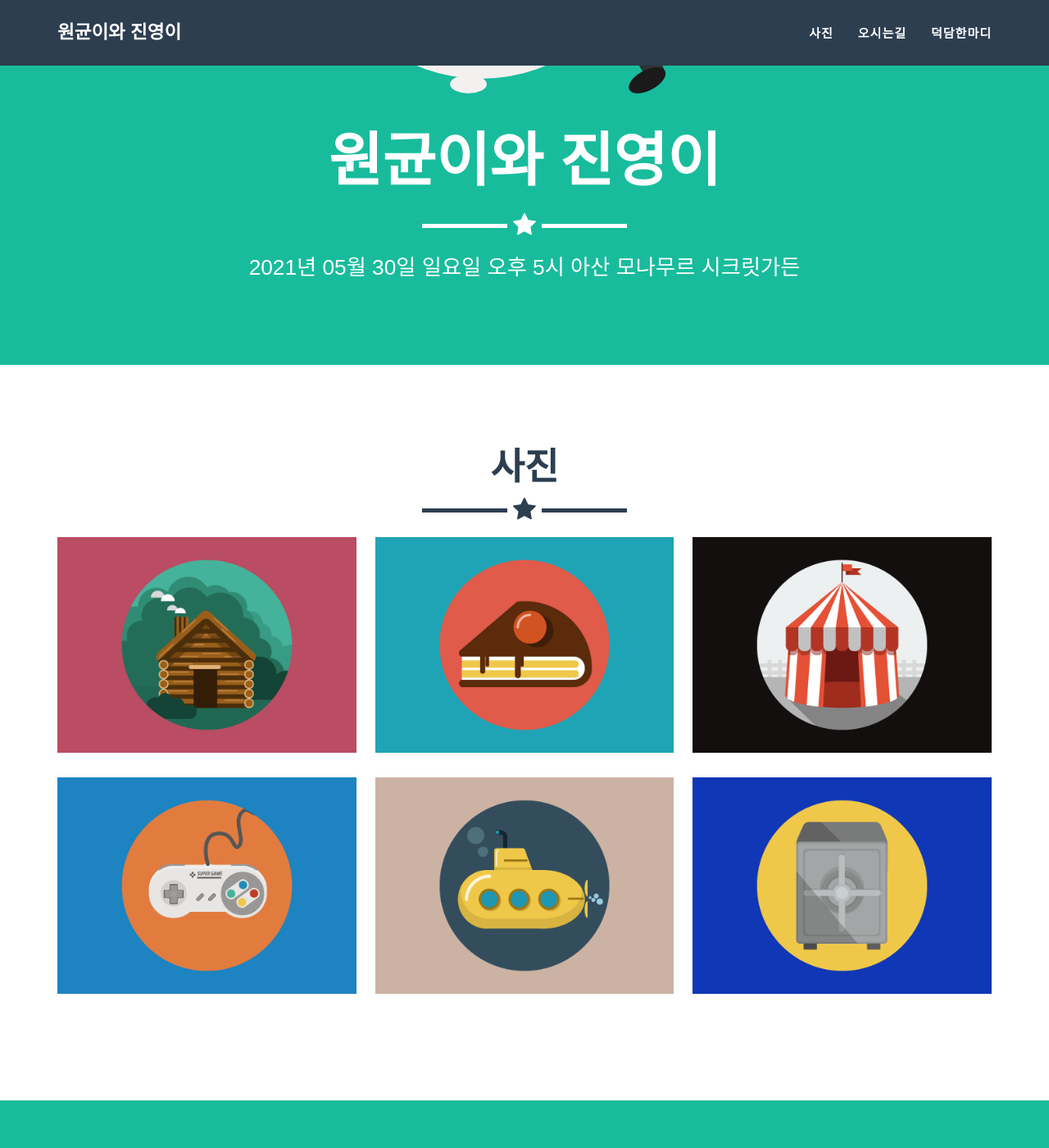
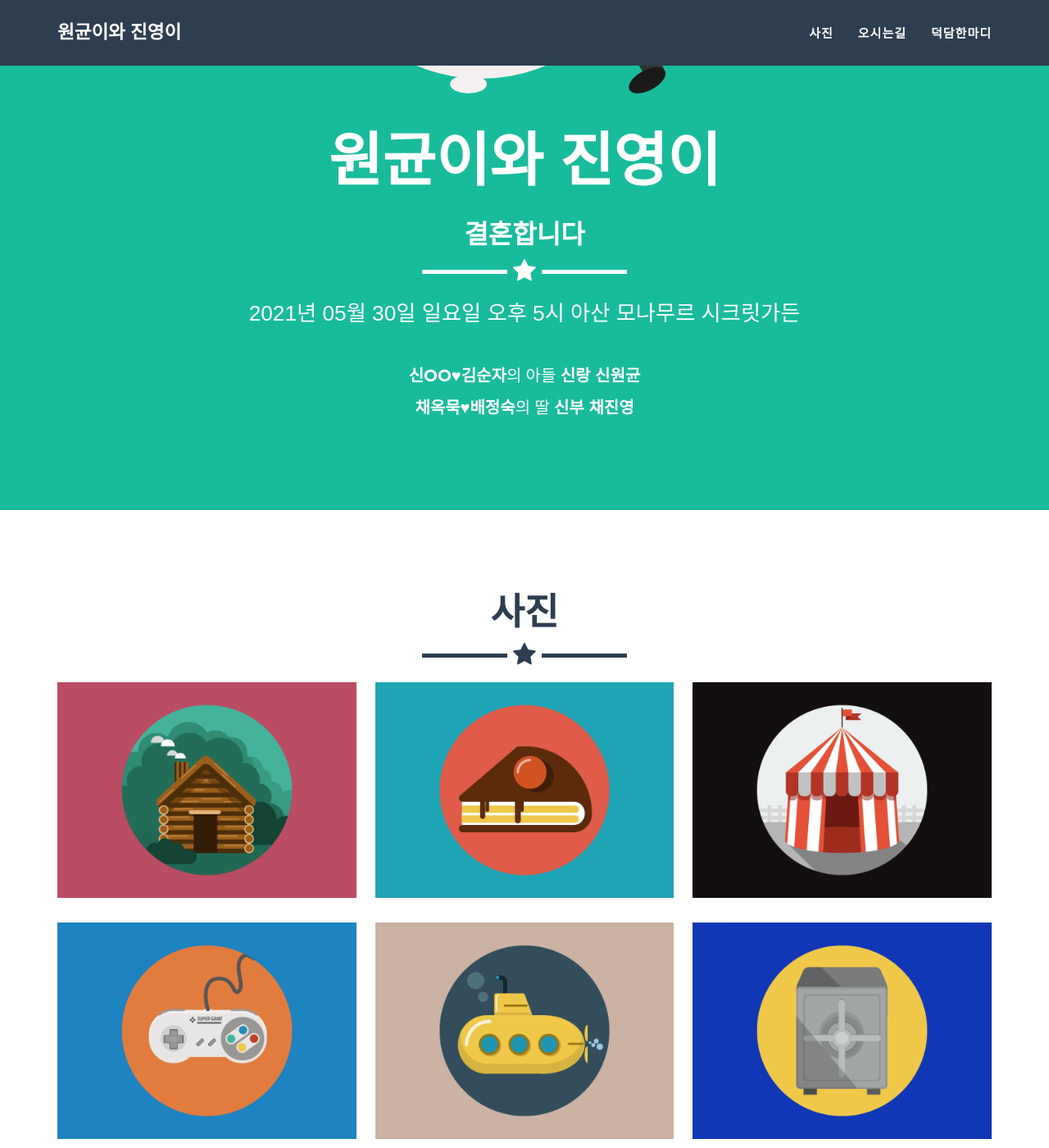
Before and after one commit to JinyoungChae/JinyoungChae.github.io, a Jekyll site: the page built from _posts/2014-07-18-project-1.markdown, in a window 1280 px wide and 1400 px high, scrolled down 586 px. Shown: the whole window at 82% size. Built offline with Jekyll 4.4.1, drawn with Linux system fonts in a browser that asks for light colours; some web fonts are replaced; comment, search, counter and statistics services are not loaded; some of the changed text lies outside the part shown.

```diff
--- a/_config.yml
+++ b/_config.yml
@@ -18,7 +18,7 @@ bing_verify:
 # - static : pass through formspree.io to validate email sending
 # - disqus : replace contact form by disqus thread
 # - comment the line below if you want to stick with the default PHP contact form
-contact: disqus
+contact: contact
 
 # If you use disqus you need disqus shortname
 # https://help.disqus.com/customer/portal/articles/466208
@@ -44,12 +44,12 @@ social:
     url: http://watv.org
   - title: worldmissionsocietyChurchofGod
     url:
-  - title: stack-overflow
-    url: http://stackoverflow.com/questions/tagged/jekyll
-  - title: bitbucket
-    url: http://bitbucket.org/jekyll
-  - title: github
-    url: http://github.com/jekyll
+ # - title: stack-overflow
+ #   url: http://stackoverflow.com/questions/tagged/jekyll
+ # - title: bitbucket
+ #   url: http://bitbucket.org/jekyll
+ # - title: github
+ #   url: http://github.com/jekyll
 
 # Postal address (add as many lines as necessary)
 address:
@@ -57,7 +57,7 @@ address:
   - line: 순천향로 624
 
 # Credits content
-credits: 'Freelancer is a free to use, open source Bootstrap theme created by <a href="http://startbootstrap.com">Start Bootstrap</a>.'
+#credits: 'Freelancer is a free to use, open source Bootstrap theme created by <a href="http://startbootstrap.com">Start Bootstrap</a>.'
 
 # Build settings
 markdown: kramdown
--- a/_includes/about.html
+++ b/_includes/about.html
@@ -5,18 +5,19 @@
                 <div class="col-lg-12 text-center">
                     <h2>오시는 길</h2>
                     <hr class="star-light">
+                    <p>충남 아산시 순천향로 624</p>
                 </div>
             </div>
             <div class="row">
                 <div class="col-lg-4 col-lg-offset-2">
-                    <p>코로나로 인해 지친 우리의 마음을 조금이나마 뻥~! 뚫리게 하고싶어 여행하시는 기분으로 조금 먼 곳에서 합니다. 초대에 응하지 못하시더라도 마음으로 응원해주시고 축하해주셔서 감사합니다.</p>
+                    <p>코로나로 인해 지친 여러분의 마음을 조금이나마 뻥~! 뚫리게 하고싶어 여행하시는 기분으로 조금 먼 곳에서 합니다. 초대에 응하지 못하시더라도 마음으로 응원해주시고 축하해주시면 감사하겠습니다.</p>
                 </div>
                 <div class="col-lg-4">
-                    <p>오시는 길은 아래 버튼을 누르시면 바로 주소링크로 연결됩니다! 나들이, 데이트 하시는 기분으로 오셔서 맘껏 즐기다가 가세요! </p>
+                    <p>오시는 길은 아래 버튼을 누르시면 바로 주소링크로 연결됩니다! 나들이, 데이트 하시는 기분으로 오셔서 맘껏 즐기다 가세요! </p>
                 </div>
                 <div class="col-lg-8 col-lg-offset-2 text-center">
-                    <a href="https://github.com/jeromelachaud/freelancer-theme" class="btn btn-lg btn-outline">
-                        <i class="fa fa-download"></i> View the MAP
+                    <a href="http://naver.me/GyeIA1Cg" class="btn btn-lg btn-outline">
+                        <i class="fa fa-map-marked-alt"></i> 네이버 지도보기
                     </a>
                 </div>
             </div>
--- a/_includes/header.html
+++ b/_includes/header.html
@@ -6,8 +6,12 @@
         <img class="img-responsive" src="img/wedding-couple.png" alt="profile-pic" />
         <div class="intro-text">
           <span class="name">{{ site.title }}</span>
+          <h2>결혼합니다</h2>
           <hr class="star-light" />
           <span class="skills">{{ site.skills }}</span>
+          <br><br><br>
+          <p id="bold"><strong>신OO♥김순자</strong>의 아들 <strong>신랑 신원균</strong></h4></p>
+          <p id="bold"><strong>채옥묵♥배정숙</strong>의 딸 <strong>신부 채진영</strong></h4></p>
         </div>
       </div>
     </div>
--- /dev/null
+++ b/_includes/info.html
@@ -0,0 +1,15 @@
+ <!-- 결혼합니다 Section -->
+    <section class="success" id="info">
+        <div class="container">
+            <div class="row">
+                <div class="col-lg-12 text-center">
+                    <h2>전화하기</h2>
+                    <p><a href="tel:010-3385-1652">신랑에게 전화하기</a></p>
+                    <p><a href="tel:010-3255-8134">신부에게 전화하기</a></p>
+                    </div>
+                </div>
+            </div>
+
+        </div>
+
+    </section>
--- a/_layouts/default.html
+++ b/_layouts/default.html
@@ -15,6 +15,8 @@
     {% include contact.html %}
     {% endif %}
 
+    {% include info.html%}
+
     {% include footer.html %}
     {% include modals.html %}
     {% include js.html %}
```
Also changed, not shown: _includes/css/main.css (+15 -0 lines).
